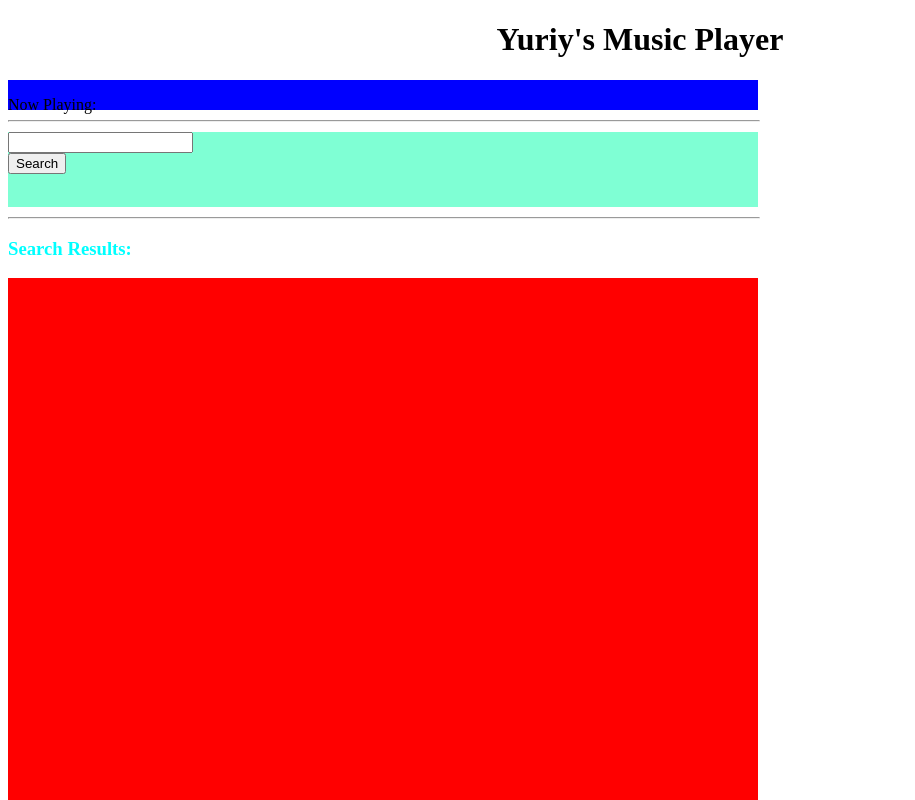
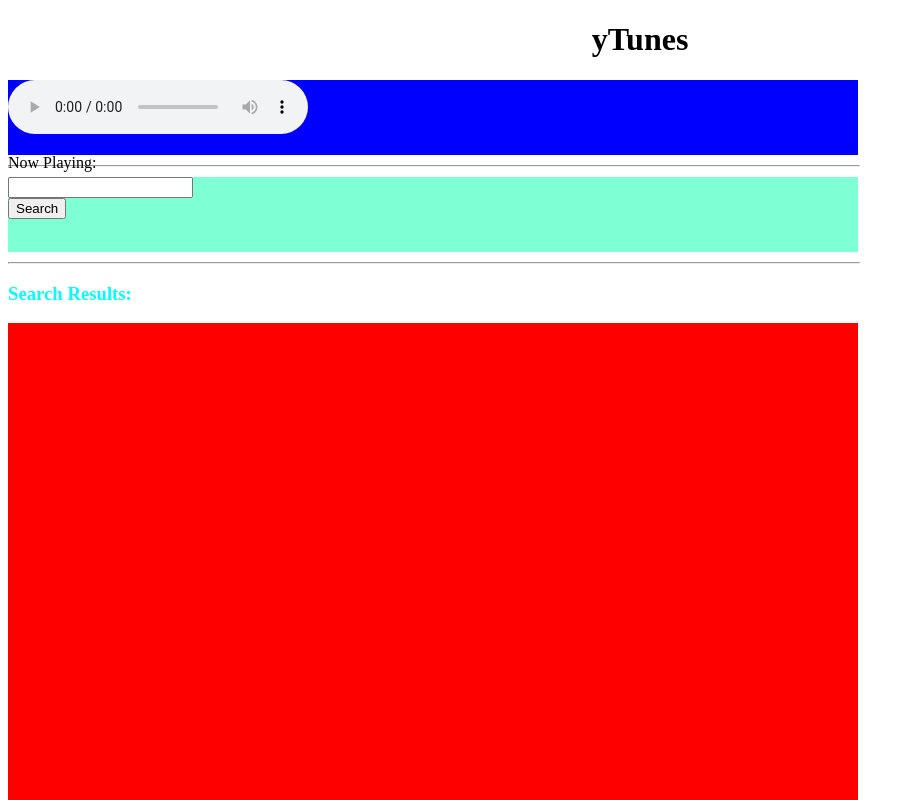
Before and after one commit to Momentum-Team-13/mytunes-ypg00, a website: page index.html in a window 1280 px wide. Shown: the top 800 px of the page, without its empty margins (0-915 px from the left). Drawn offline with Linux system fonts and the light colour scheme.

Commit message:
styled a bit better

```diff
--- a/index.html
+++ b/index.html
@@ -11,14 +11,14 @@
 
 <body>
     <div id="body">
-        <h1 id="header">Yuriy's Music Player</h1>
+        <h1 id="header">yTunes</h1>
         <div id="player">
-            <!-- <audio id="audio" src="#"></audio> -->
+            <audio id="audio" controls src="">Alt Text</audio>
             <p id="now_playing">Now Playing:</p>
         </div>
         <hr class="hr">
-        <div id="search_bar">
-            <form id="display">
+        <div id="search">
+            <form id="search_bar">
                 <input id="input" type="text">
             </form>
             <button id="search_button">Search</button>
--- a/main.js
+++ b/main.js
@@ -1,6 +1,7 @@
 // Global Variables
 const body = document.getElementById('body');
-let numResults = 12;
+const audio = document.getElementById('audio');
+let numResults = 45;
 let searchTerm = '';
 let parameterKeyValue = 'media=music&term=';
 let fetchURL = 'https://itunes.apple.com/search?';
@@ -10,12 +11,11 @@ listenForQuery();
 // Event listeners
 function listenForQuery() {
 
-    display.addEventListener('submit', (e) => {
+    search_bar.addEventListener('submit', (e) => {
         clearPreviousResults();
         e.preventDefault();
 
         const input = document.querySelector('#input');
-        const display = document.querySelector('#display');
         searchTerm = input.value;
         fetchURL += parameterKeyValue + searchTerm;
 
@@ -27,13 +27,19 @@ function listenForQuery() {
         e.preventDefault();
 
         const input = document.querySelector('#input');
-        const button = document.getElementById('#search_button');
         const inputTarget = e.target;
         if (inputTarget) {
             searchTerm = input.value;
             fetchURL += parameterKeyValue + searchTerm;
 
             fetchItunesData();
+        }
+    });
+
+    results.addEventListener('click', (e) => {
+        if (e.target.classList.contains('song_title')) {
+            console.log(`e.target: ${e.target}`);
+            audio.src = e.target.nextElementSibling.innerText;
         }
     });
 }
@@ -81,11 +87,19 @@ function createResults(data) {
         trackName.innerText = data.results[i].trackName;
         resultElement.appendChild(trackName);
 
+        // Hidden Div
+        let audioSource = document.createElement('div');
+        audioSource.classList.add('audio_source');
+        audioSource.innerText = data.results[i].previewUrl;
+        resultElement.appendChild(audioSource);
+
         // Band name
         let artistName = document.createElement('div');
         artistName.classList.add('artist_name');
         artistName.innerText = data.results[i].artistName;
         resultElement.appendChild(artistName);
+
+
     }
     console.log('Finished loading search results.');
 }
@@ -99,3 +113,7 @@ function clearPreviousResults() {
 function formatQueryString(x) {
 
 }
+
+/* ------ Notes --------
+
+*/
--- a/style.css
+++ b/style.css
@@ -4,26 +4,26 @@
 
 #player {
     align-content: center;
-    width: 750px;
-    height: 30px;
+    width: 850px;
+    height: 75px;
     background-color: blue;
 }
 
 .hr {
-    width: 750px;
+    width: 850px;
     padding: 0px;
     margin: 0px;
     margin-top: 10px;
     margin-bottom: 10px;
 }
 
-#search_bar {
-    width: 750px;
+#search {
+    width: 850px;
     height: 75px;
     background-color: aquamarine;
 }
 
-#display {}
+#search_bar {}
 
 #input {}
 
@@ -34,15 +34,17 @@ h3 {
 }
 
 #results {
-    width: 750px;
+    width: 850px;
     height: 1000px;
     background-color: red;
-    flex: auto;
+    display: flex;
+    flex-wrap: wrap;
 }
 
 .result {
     width: 150px;
     height: 225px;
+    margin: 10px;
     justify-items: center;
 }
 
@@ -51,3 +53,7 @@ h3 {
 }
 
 .song_title {}
+
+.audio_source {
+    display: none;
+}
```
